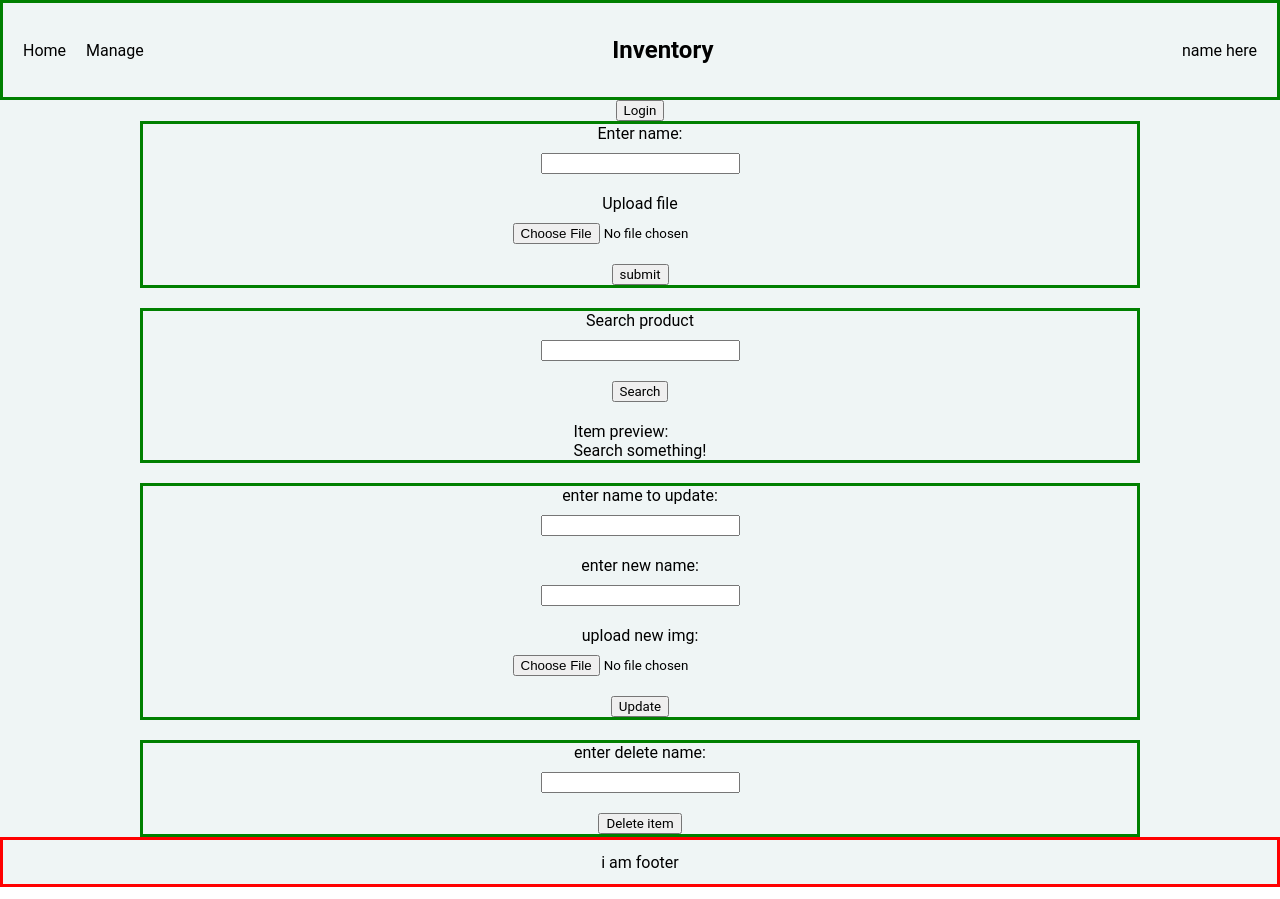
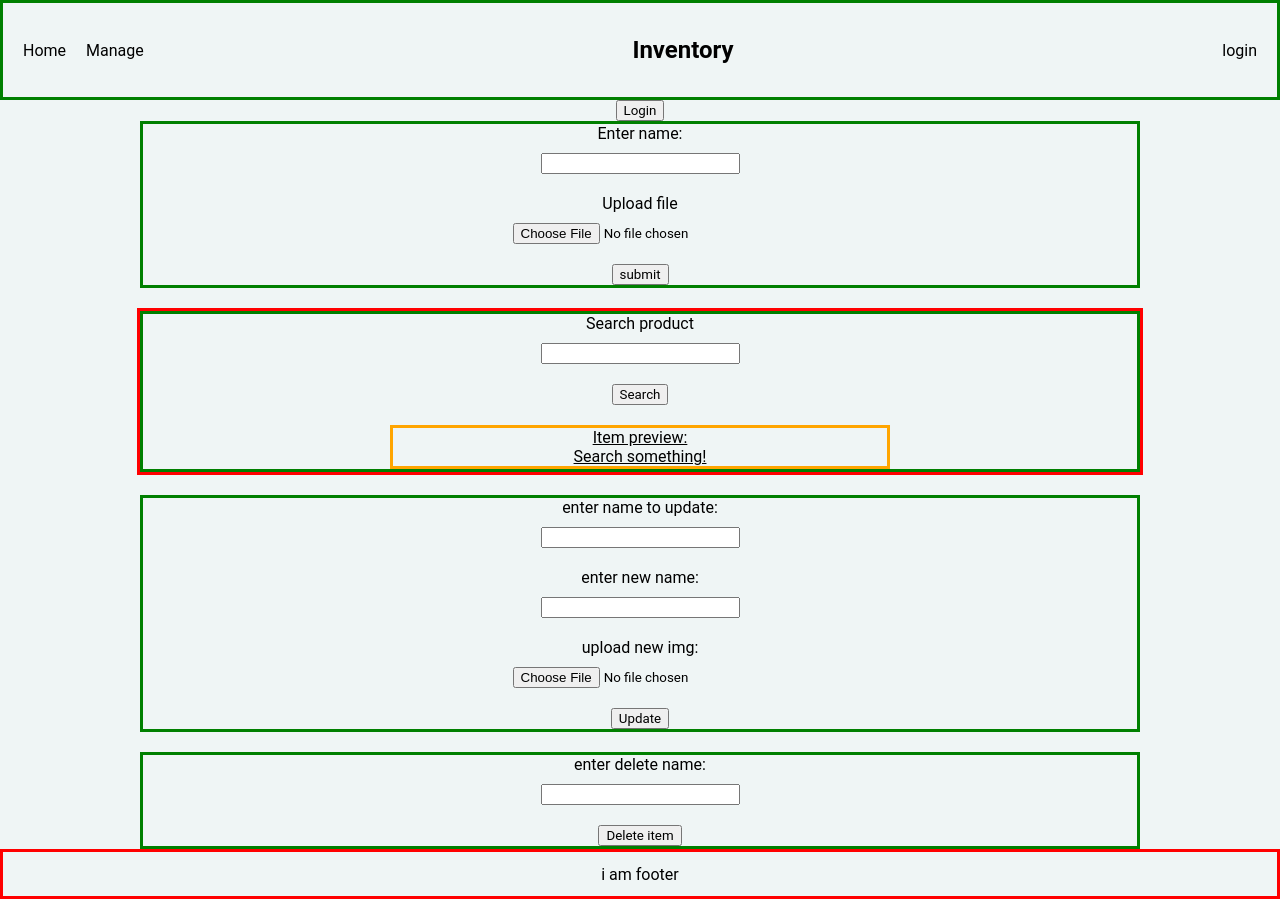
Before and after one commit to AlbanMarku/Inventory, a React (Vite) app in the folder client/: page /manage in a window 1280 px wide. Built offline with nearby package versions, Linux system fonts and the light colour scheme.

Commit message:
Image preview and basic user display.

```diff
--- a/client/src/app/App.tsx
+++ b/client/src/app/App.tsx
@@ -1,4 +1,5 @@
 import { Routes, Route } from 'react-router-dom';
+import { useState } from 'react';
 import Home from '../views/Home';
 import Manage from '../views/Manage';
 import NavBar from '../components/NavBar';
@@ -6,12 +7,16 @@ import Footer from '../components/Footer';
 import '../styles/app.css';
 
 function App() {
+  const [user, setUser] = useState('');
   return (
     <div className="App">
-      <NavBar />
+      <NavBar user={user} />
       <Routes>
         <Route path="/" element={<Home />} />
-        <Route path="/manage" element={<Manage />} />
+        <Route
+          path="/manage"
+          element={<Manage setUser={setUser} user={user} />}
+        />
       </Routes>
       <Footer />
     </div>
--- a/client/src/components/NavBar.tsx
+++ b/client/src/components/NavBar.tsx
@@ -1,7 +1,11 @@
 import { Link } from 'react-router-dom';
 import '../styles/navBar.css';
 
-function NavBar() {
+type Props = {
+  user: string;
+};
+
+function NavBar({ user }: Props) {
   return (
     <nav>
       <ul>
@@ -17,7 +21,7 @@ function NavBar() {
         </li>
       </ul>
       <h1>Inventory</h1>
-      <p>name here</p>
+      {user ? <p>Welcome {user}</p> : <p>login</p>}
     </nav>
   );
 }
--- a/client/src/components/SearchForm.tsx
+++ b/client/src/components/SearchForm.tsx
@@ -55,10 +55,14 @@ function SearchFrom() {
           </label>
         )}
         <button type="submit">Search</button>
+        <div className="displayArea">
           {found && fetchedData ? (
             <div className="previewArea">
-            <p>Item preview:</p>
-            <Result image={fetchedData.imageLink} itemName={fetchedData.name} />
+              <h3>Item preview</h3>
+              <Result
+                image={fetchedData.imageLink}
+                itemName={fetchedData.name}
+              />
             </div>
           ) : (
             <div className="previewText">
@@ -66,6 +70,7 @@ function SearchFrom() {
               {firstSearch ? <p>Nothing found.</p> : <p>Search something!</p>}
             </div>
           )}
+        </div>
       </form>
     </div>
   );
--- a/client/src/styles/result.css
+++ b/client/src/styles/result.css
@@ -1,3 +1,25 @@
+.SearchForm {
+    border: solid red;
+}
+
+.displayArea {
+    border: solid orange;
+    width: 500px;
+    display: flex;
+    justify-content: center;
+    align-items: center;
+    text-align: center;
+}
+
+.previewArea {
+    border: solid blue;
+}
+
 #imgSource {
     width: 200px;
+    padding: 10px 0px;
 }
+
+.SearchForm p {
+    text-decoration: underline;
+}
--- a/client/src/views/Manage.tsx
+++ b/client/src/views/Manage.tsx
@@ -5,8 +5,12 @@ import UpdateForm from '../components/UpdateForm';
 import DeleteForm from '../components/DeleteForm';
 import '../styles/manage.css';
 
-function Manage() {
-  const [user, setUser] = useState('');
+type Props = {
+  setUser: (param: string) => void;
+  user: string;
+};
+
+function Manage({ user, setUser }: Props) {
   const [logged, setLogged] = useState(false);
   const [buttonText, setButtonText] = useState('Login');
 
```
Lines whose indentation alone changed are shown as unchanged.
